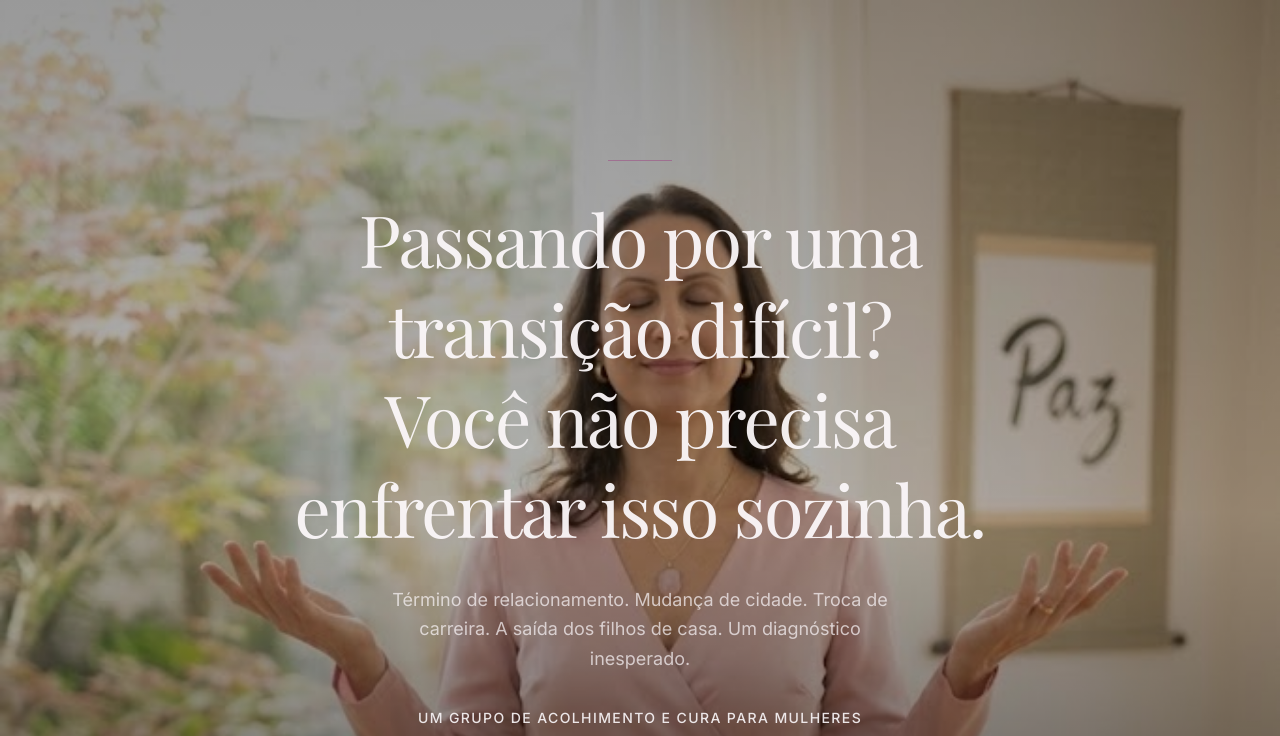
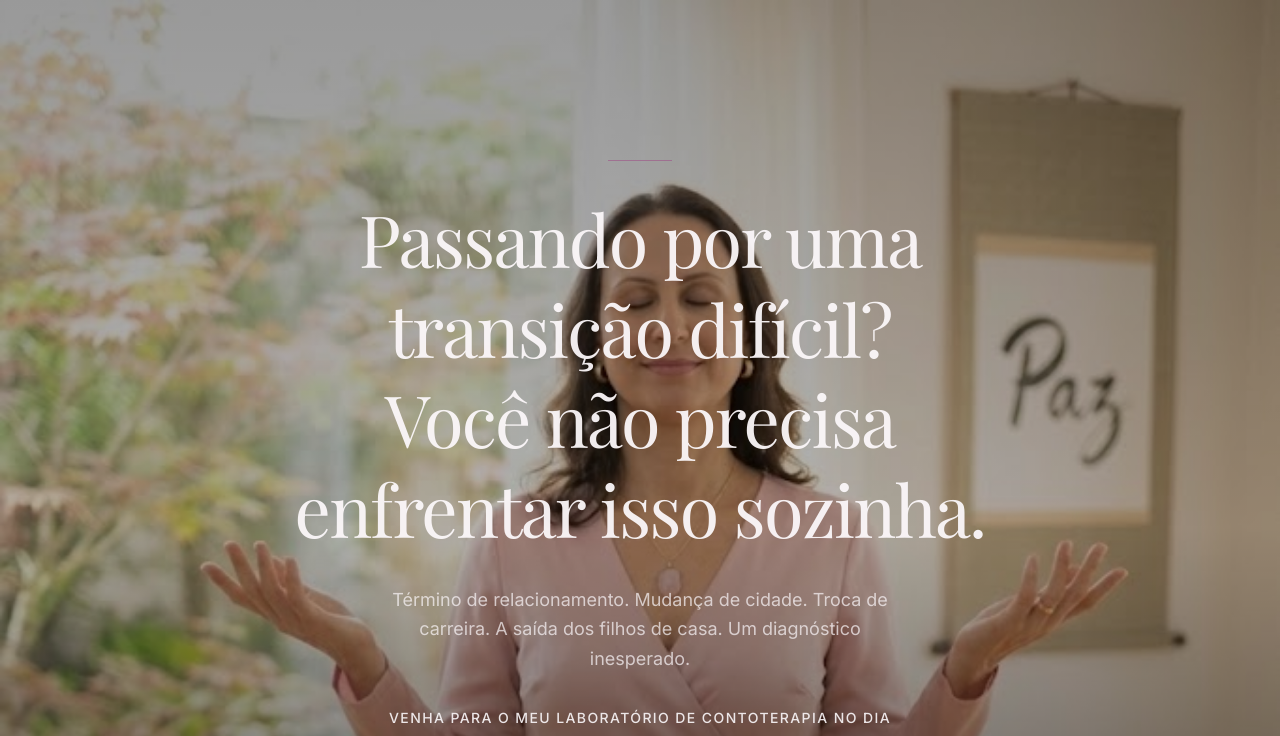
Before and after one commit to alessandro-campos-dev/v0-lab-contoterapia, a Next.js app: page / in a window 1280 px wide. Shown: the top 736 px of the page. Built offline with nearby package versions, Linux system fonts and the light colour scheme; a web font is replaced by a local one.

Commit message:
feat: update hero section with new contoterapia promotion
Replace old phrase with new contoterapia event details.

Co-authored-by: Alessandro Augusto de Oliveira Campos <215302746+alessandro-campos-dev@users.noreply.github.com>

```diff
--- a/components/hero-section.tsx
+++ b/components/hero-section.tsx
@@ -36,7 +36,7 @@ export function HeroSection() {
           <br />
           <br />
           <span className="font-medium text-primary-foreground/90 uppercase text-sm tracking-widest">
-            {"Um grupo de acolhimento e cura para mulheres"}
+            {"Venha para o meu Laboratório de Contoterapia no dia 10/03 às 20h é Gratuito!"}
           </span>
         </p>
 
```
